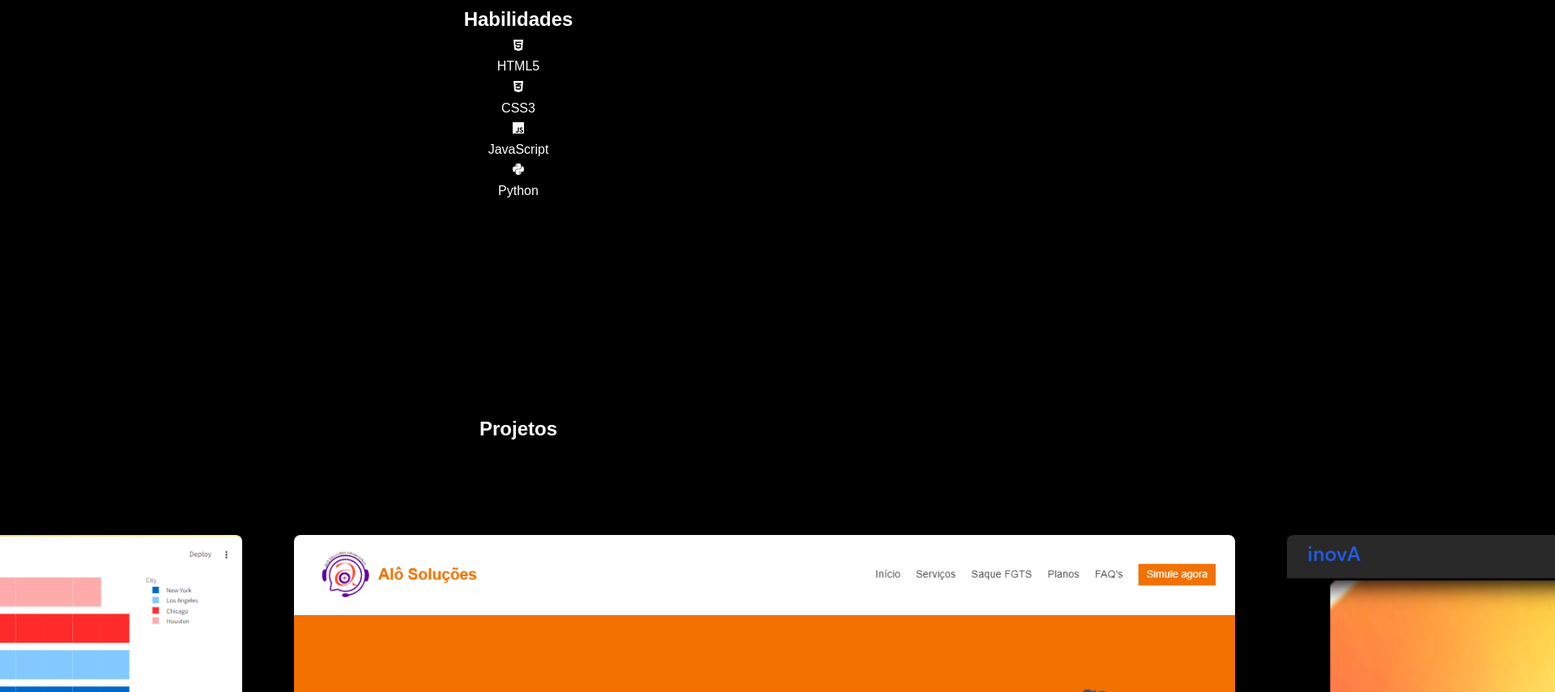
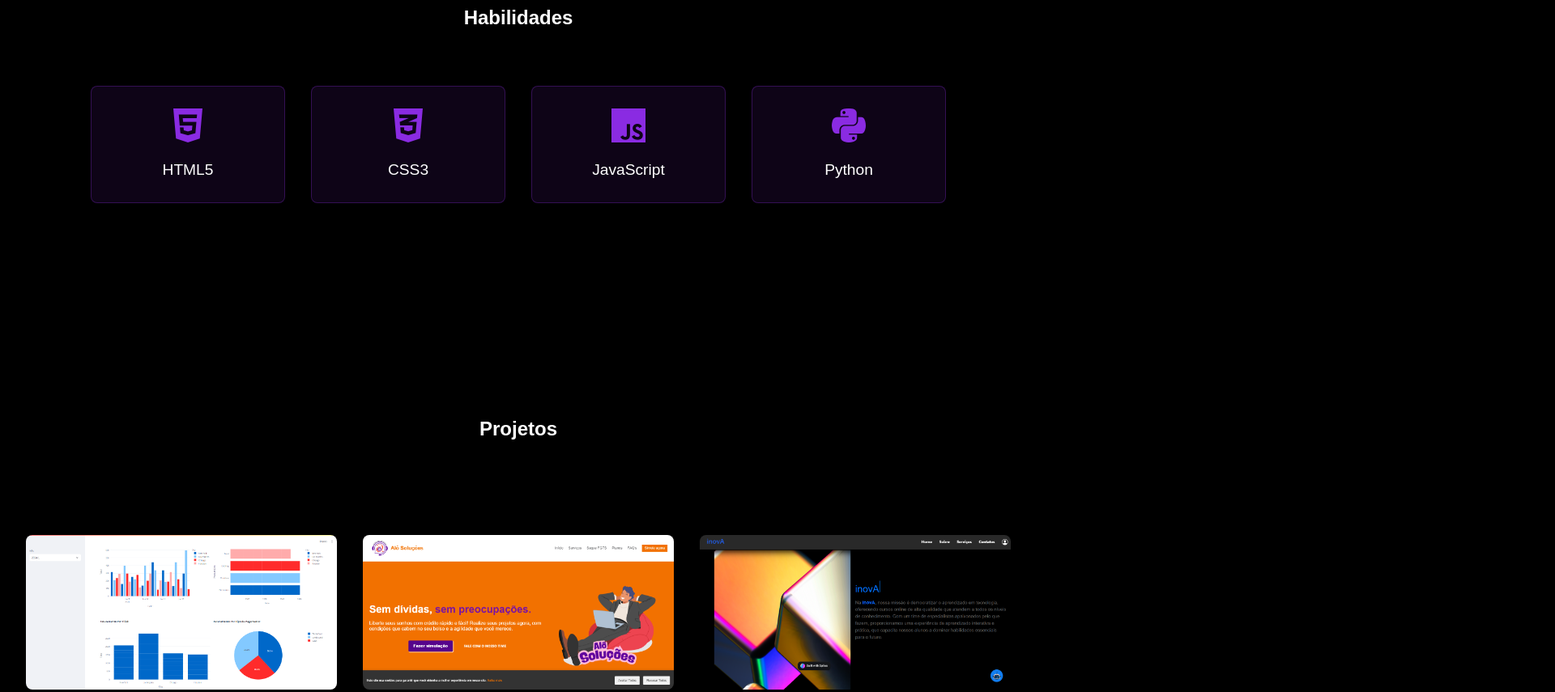
Before and after one commit to gacascardi/portfolio, a plain HTML site: page portfolio/index.html in a window 1280 px wide. Shown: the part 913-1768 px from the top of the page at 81% size, 1920 px wide, since content can reach past the window. Drawn offline with Linux system fonts and the light colour scheme.

Commit message:
Atualizando 2.0

```diff
--- a/portfolio/css/habilidades.css
+++ b/portfolio/css/habilidades.css
@@ -1,51 +1,35 @@
-/* Estilos para a seção de projetos */
-.projetos {
-    padding: 2rem;
+* Habilidades */
+#habilidades {
     background-color: #1a1a1a;
-    color: white;
-    text-align: center;
 }
 
-.projetos-grid {
+.habilidades-grid {
     display: flex;
-    overflow: hidden;
-    width: 300%; /* Ajuste conforme o número de cards */
-    animation: carrossel 20s infinite linear;
+    flex-direction: row;
+    gap: 2em;
+    margin-top: 4rem;
 }
 
-.projetos-grid:hover {
-    animation-play-state: paused;
+.habilidade-card {
+    background-color: rgba(138, 43, 226, 0.1);
+    padding: 1.5rem;
+    width: 15em;
+    border-radius: 8px;
+    transition: transform 0.3s ease, background-color 0.3s ease;
+    border: 1px solid rgba(138, 43, 226, 0.3);
 }
 
-@keyframes carrossel {
-    0% { transform: translateX(0); }
-    100% { transform: translateX(-100%); }
+.habilidade-card:hover {
+    transform: translateY(-10px);
+    background-color: rgba(138, 43, 226, 0.2);
 }
 
-.projeto-card {
-    flex: 1 0 33.33%; /* Ajuste conforme o número de cards */
-    position: relative;
-    overflow: hidden;
-    margin: 0 1rem;
+.habilidade-card i {
+    font-size: 3rem;
+    margin-bottom: 1rem;
+    color: #8a2be2;
 }
 
-.projeto-card img {
-    width: 100%;
-    display: block;
+.habilidade-card p {
+    font-size: 1.2rem;
 }
-
-.projeto-overlay {
-    position: absolute;
-    bottom: 0;
-    left: 0;
-    right: 0;
-    background-color: rgba(0, 0, 0, 0.7);
-    color: white;
-    padding: 1rem;
-    transform: translateY(100%);
-    transition: transform 0.3s ease;
-}
-
-.projeto-card:hover .projeto-overlay {
-    transform: translateY(0);
-}
--- /dev/null
+++ b/portfolio/css/scroll.css
@@ -0,0 +1,24 @@
+/*Scroll*/
+body {
+    scroll-behavior: smooth;
+}
+
+/* Personalização da barra de scroll */
+::-webkit-scrollbar {
+    width: 12px; /* Largura da barra de scroll */
+}
+
+::-webkit-scrollbar-track {
+    background: #000000; /* Cor de fundo da área da barra de scroll */
+    border-radius: 10px;
+}
+
+::-webkit-scrollbar-thumb {
+    background: #7c01da; /* Cor laranja da barra de scroll */
+    border-radius: 10px;
+    border: 3px solid #000000; /* Borda ao redor da barra de scroll */
+}
+
+::-webkit-scrollbar-thumb:hover {
+    background: #7c01daab; /* Cor laranja mais escura ao passar o mouse */
+}
--- a/portfolio/index.html
+++ b/portfolio/index.html
@@ -16,6 +16,7 @@
     <link rel="stylesheet" href="/css/projetos.css">
     <link rel="stylesheet" href="/css/contato.css">
     <link rel="stylesheet" href="/css/formulario.css">
+    <link rel="stylesheet" href="/css/scroll.css">
 
 
     <link rel="stylesheet" href="https://cdnjs.cloudflare.com/ajax/libs/font-awesome/6.0.0-beta3/css/all.min.css">
```
Also changed, not shown: portfolio/css/projetos.css (line endings or trailing spaces).
